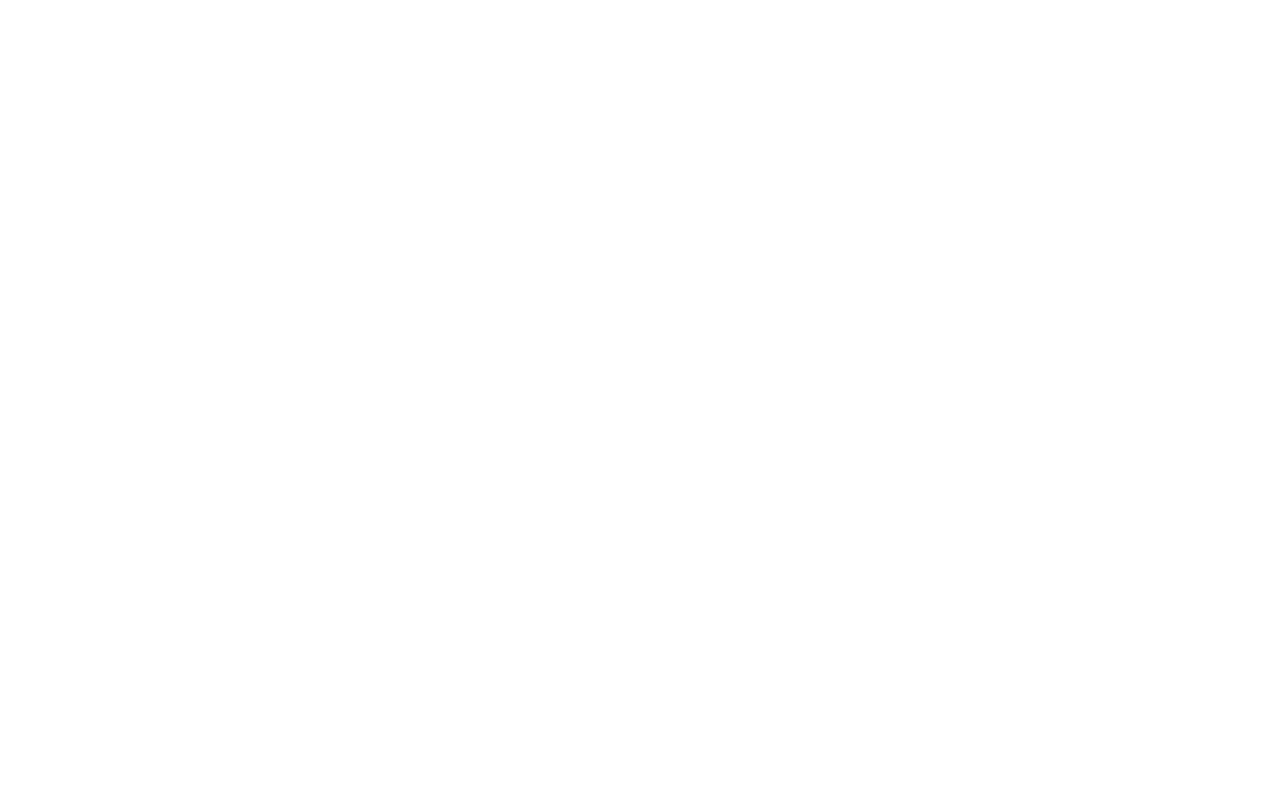
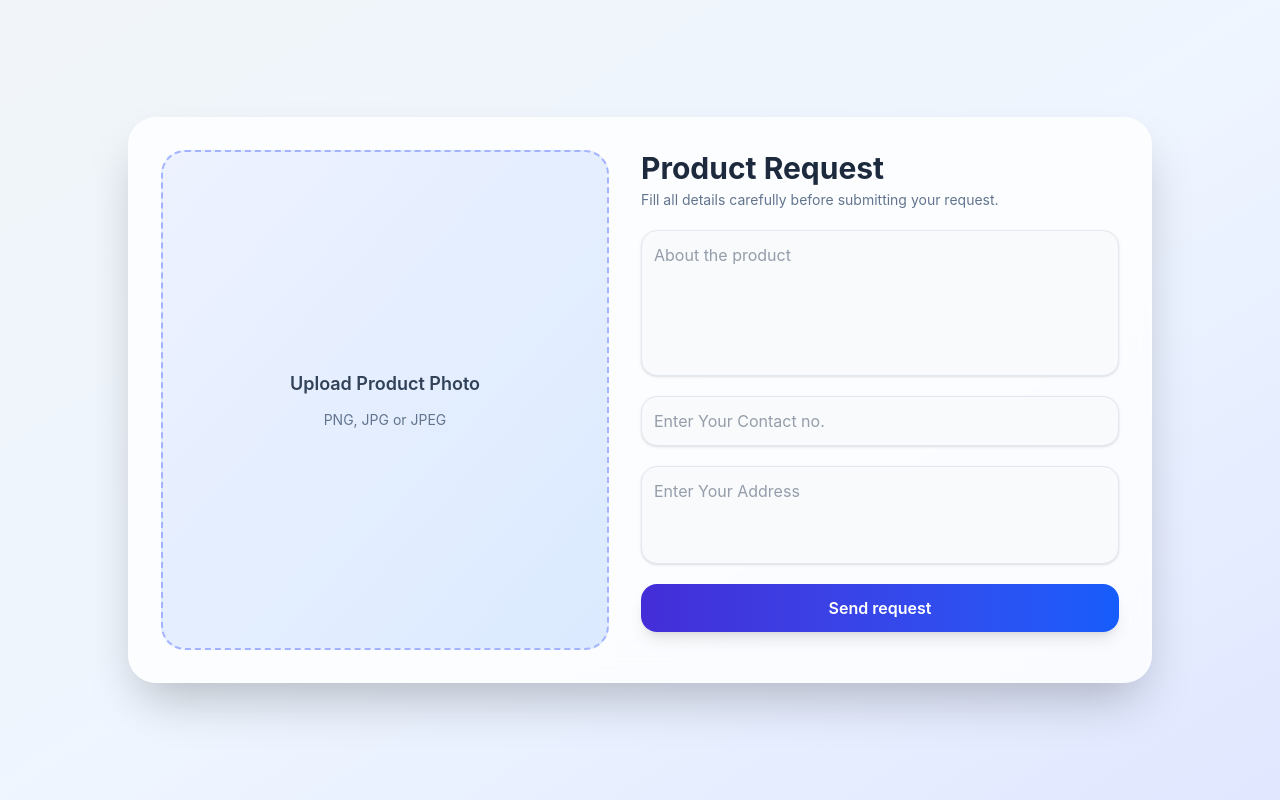
Before and after one commit to mzack321/SwapNest, a React (Vite) app: page / in a window 1280 px wide. Built offline with nearby package versions, Linux system fonts and the light colour scheme.

Commit message:
upload  ProductDashboard

```diff
--- a/src/App.jsx
+++ b/src/App.jsx
@@ -1,11 +1,14 @@
 
 // import Login from "./loginForm/Login";
 // import Signup from "./loginForm/Signup";
+import Productdashboard from "./Dashboard/Productdashboard";
 const App = ()=>{
+
   return(
 <div>
   {/* <Login></Login> */}
   {/* <Signup></Signup> */}
+ <Productdashboard></Productdashboard>
     </div>
   )
 }
--- /dev/null
+++ b/src/Dashboard/Productdashboard.jsx
@@ -0,0 +1,225 @@
+// import { useState } from "react";
+
+
+// const Productdashboard = () => {
+//   const [issent, setIssent] = useState(false);
+//   const [image, setImage] = useState(null);
+//   const [about, setAbout] = useState('');
+//   const [contact, setContact] = useState('');
+//   const [adress, setAdress] = useState('');
+
+//   const sentHandle = ()=>{
+//     setIssent(!issent)
+//   }
+//   const requestHandler = (e)=>{
+//     e.preventDefault();
+//     setImage(null);
+//     setAbout('');
+//     setContact('');
+//     setAdress('');
+//   }
+
+//   return (
+//     <div className="flex flex-col items-center p-6">
+//       {/* Form */}
+
+//     <form
+//     onSubmit={(e)=>{
+//       requestHandler(e)
+//     }}
+//        className="w-full max-w-md bg-white shadow-md rounded-xl p-6 flex flex-col gap-4">
+//   {/* Image Upload Div */}
+//       <div className="w-72 h-52 border-2 border-dashed border-gray-400 rounded-lg mb-6 flex items-center justify-center relative overflow-hidden">
+
+//         <input
+//         value={image}
+//         onChange={(e)=>{
+//           setImage(e.target.files)
+//         }}
+//           type="file"
+//           className="absolute inset-0 opacity-0 cursor-pointer"
+//           required
+//         />
+
+//         <p className="text-gray-500 font-medium">
+//           Choose File Photo
+//         </p>
+//       </div>
+//         <textarea
+//         value={about}
+//         onChange={(e)=>{
+//           setAbout(e.target.value)
+//         }}
+//         required
+//           placeholder="About the product" rows={7} cols={20}
+//           className=" border border-gray-300 rounded-lg p-3 outline-none focus:ring-2 focus:ring-blue-400 resize-none"
+//         ></textarea>
+
+//         <input
+//         value={contact}
+//         onChange={(e)=>{
+//           setContact(e.target.value)
+//         }}
+//         required
+//           type="tel"
+//           placeholder="Enter Your Contact no."
+//           className="border border-gray-300 rounded-lg p-3 outline-none focus:ring-2 focus:ring-blue-400"
+//         />
+
+//         <textarea
+//         value={adress}
+//         onChange={(e)=>{
+//           setAdress(e.target.value)
+//         }}
+//         required
+//           placeholder="Enter Your Address"
+//           className="border border-gray-300 rounded-lg p-3 outline-none focus:ring-2 focus:ring-blue-400 resize-none"
+//         ></textarea>
+//         <button onClick={sentHandle}
+//         className={`px-5 py-2 rounded-xl text-white font-medium ${issent ? "bg-red-800" : "bg-blue-800"}`}
+//         >
+//           {issent ? "Cancel request" : "Send request"}
+//         </button>
+//       </form>
+
+//     </div>
+//   );
+// };
+
+// export default Productdashboard;
+
+import { useRef, useState } from "react";
+
+const Productdashboard = () => {
+  const fileInputRef = useRef(null);
+  const [issent, setIssent] = useState(false);
+  const [image, setImage] = useState(null);
+  const [about, setAbout] = useState('');
+  const [contact, setContact] = useState('');
+  const [adress, setAdress] = useState('');
+
+  const sentHandle = () => {
+    setIssent(!issent)
+  }
+
+  const requestHandler = (e) => {
+    e.preventDefault();
+    fileInputRef.current.value = "";
+    setImage(null);
+    setAbout('');
+    setContact('');
+    setAdress('');
+  }
+
+  return (
+    <div className="min-h-screen bg-gradient-to-br from-slate-100 via-blue-50 to-indigo-100 flex items-center justify-center px-4 py-6">
+
+      <form
+        onSubmit={(e) => {
+          requestHandler(e)
+        }}
+        className="w-full max-w-5xl bg-white/80 backdrop-blur-lg border border-white/40 shadow-2xl rounded-[28px] p-6 lg:p-8 flex flex-col lg:flex-row gap-8"
+      >
+
+        {/* Left Side Image Upload */}
+
+        <div className="w-full max-w-md h-[500px] border-2 border-dashed border-indigo-300 rounded-3xl flex items-center justify-center relative overflow-hidden bg-gradient-to-br from-indigo-50 to-blue-100">
+
+  <input
+    onChange={(e) => {
+      setImage(e.target.files[0])
+    }}
+    ref={fileInputRef}
+    type="file"
+    className="absolute inset-0 opacity-0 cursor-pointer "
+    required
+  />
+
+  {image ? (
+    <img
+      src={URL.createObjectURL(image)}
+      className="w-full h-full object-cover"
+    />
+  ) : (
+    <div className="flex flex-col items-center gap-3">
+      <p className="text-slate-700 text-lg font-semibold">
+        Upload Product Photo
+      </p>
+      <span className="text-sm text-slate-500">
+        PNG, JPG or JPEG
+      </span>
+    </div>
+  )}
+
+</div>
+
+        {/* Right Side Form */}
+        <div className="flex-1 flex flex-col gap-5">
+
+          <div>
+            <h1 className="text-3xl font-bold text-slate-800">
+              Product Request
+            </h1>
+
+            <p className="text-slate-500 mt-1 text-sm">
+              Fill all details carefully before submitting your request.
+            </p>
+          </div>
+
+          <textarea
+            value={about}
+            onChange={(e) => {
+              setAbout(e.target.value)
+            }}
+            required
+            placeholder="About the product"
+            rows={5}
+            cols={20}
+            className="bg-slate-50 border border-slate-200 rounded-2xl p-3 outline-none focus:ring-2 focus:ring-indigo-500 focus:border-indigo-500 resize-none text-slate-700 shadow-sm"
+          ></textarea>
+
+          <input
+            value={contact}
+            onChange={(e) => {
+              setContact(e.target.value)
+            }}
+            required
+            type="tel"
+            maxLength={10}
+            pattern="[0-9]{10}"
+            placeholder="Enter Your Contact no."
+            className="bg-slate-50 border border-slate-200 rounded-2xl p-3 outline-none focus:ring-2 focus:ring-indigo-500 focus:border-indigo-500 text-slate-700 shadow-sm"
+          />
+
+          <textarea
+            value={adress}
+            onChange={(e) => {
+              setAdress(e.target.value)
+            }}
+            required
+            placeholder="Enter Your Address"
+            rows={3}
+            className="bg-slate-50 border border-slate-200 rounded-2xl p-3 outline-none focus:ring-2 focus:ring-indigo-500 focus:border-indigo-500 resize-none text-slate-700 shadow-sm"
+          ></textarea>
+
+          <button
+          type="submit"
+            onClick={sentHandle}
+            className={`w-full py-3 rounded-2xl text-white text-base font-semibold shadow-lg transition-all duration-300 ${
+              issent
+                ? "bg-gradient-to-r from-red-700 to-rose-600 hover:from-red-800 hover:to-rose-700"
+                : "bg-gradient-to-r from-indigo-700 to-blue-600 hover:from-indigo-800 hover:to-blue-700"
+            }`}
+          >
+            {issent ? "Cancel request" : "Send request"}
+          </button>
+
+        </div>
+
+      </form>
+
+    </div>
+  );
+};
+
+export default Productdashboard;
```
